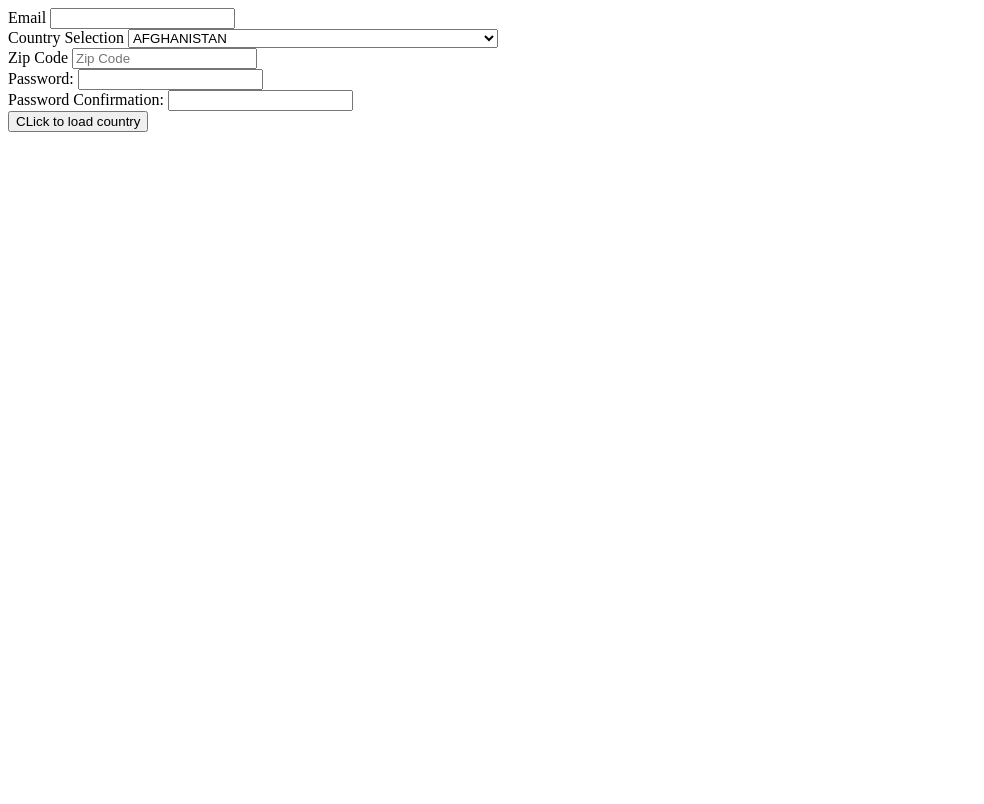
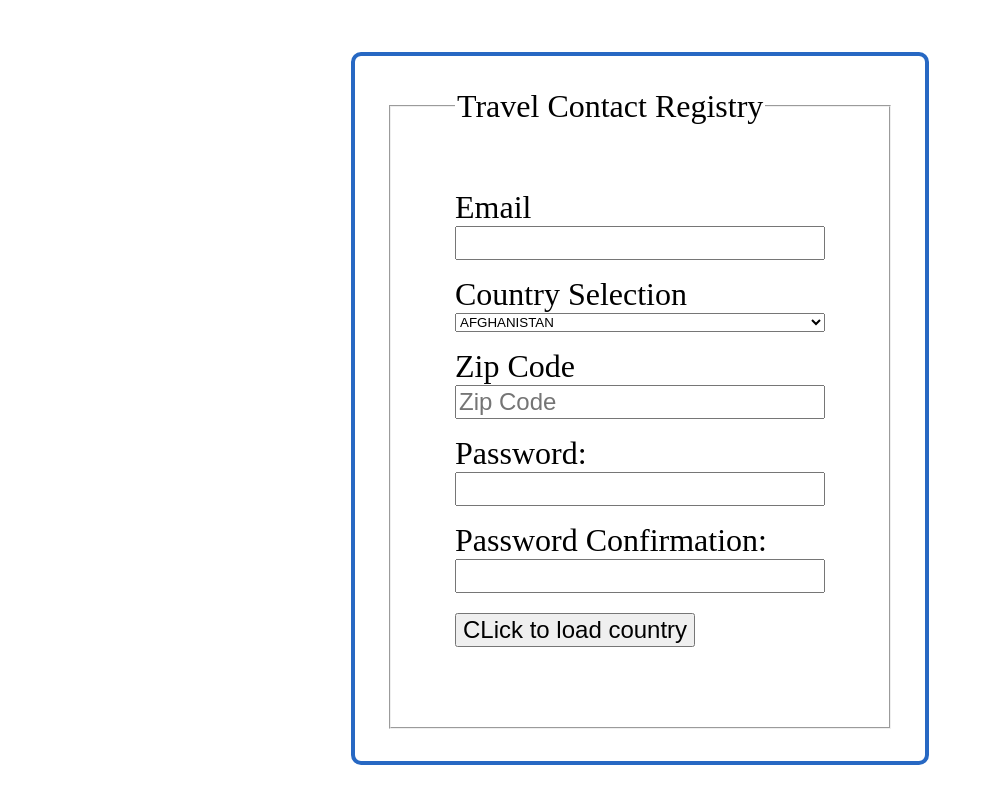
Before and after one commit to Forest-Person/ConstraintValidationWebForm, a website built with webpack: page src/index.html in a window 1280 px wide. Shown: the whole page, without its empty margins (0-984 px from the left). Built offline with nearby package versions, Linux system fonts and the light colour scheme.

Commit message:
Add fieldset and legend to to the form. Add border with borderradius for rounded corners around the whole form. Center the form in the content div made into a flexbox. Increase font size of button to view courty chosen.

```diff
--- a/src/style.css
+++ b/src/style.css
@@ -1,7 +1,10 @@
-#content  p {
+#content {
 
-    color:green;
-    border:2px solid green;
+    display: flex;
+    justify-content: center;
+    align-items: center;
+    height: 100vh;
+
 }
 
 .imageDiv img{
@@ -10,3 +13,39 @@
     object-fit: cover;
 
 }
+
+.formElement {
+
+    display: flex;
+    flex-direction: column;
+    max-width: 25rem;
+
+
+}
+
+.browserForm {
+
+    padding:2rem;
+    border: 4px solid rgb(39, 104, 195);
+    border-radius:10px;
+}
+
+.browserForm div {
+
+    padding-bottom:1rem;
+}
+
+fieldset{
+
+    padding:4rem;
+    font-size: 2rem;
+}
+input{
+
+    font-size: 1.5rem;
+}
+
+button{
+
+    font-size: 1.5rem;
+}
```
Also changed, not shown: dist/renderFormPage.js.
